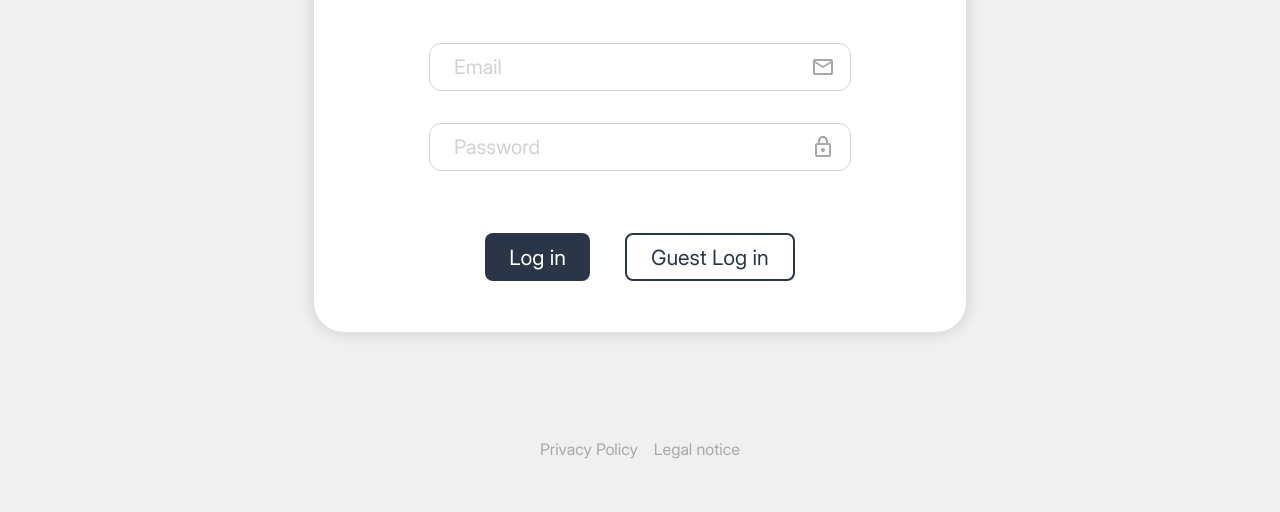
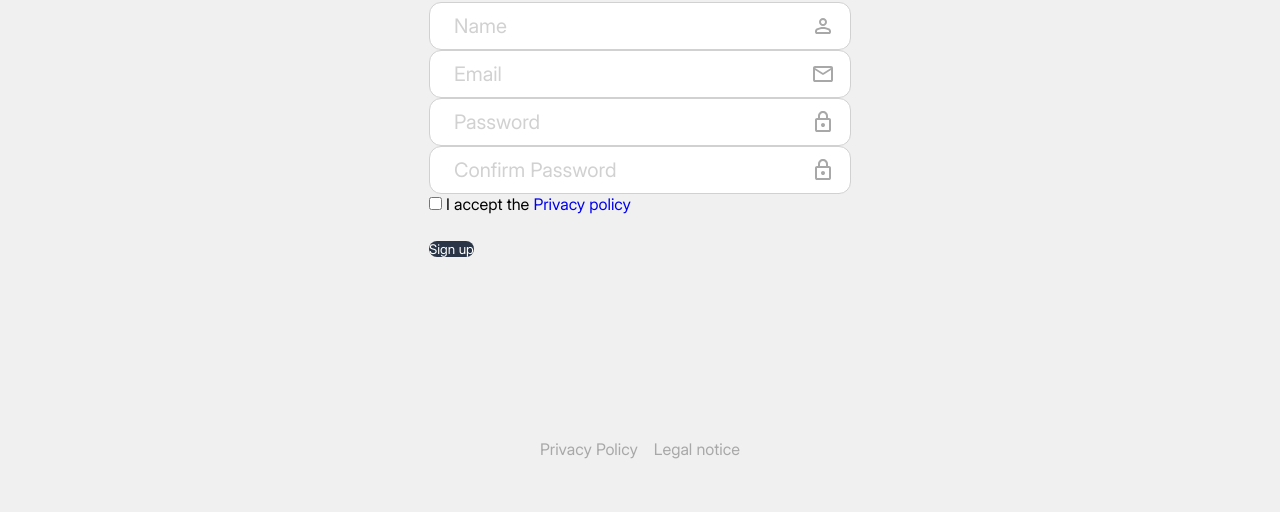
Before and after one commit to Lehnerma/join-3135, a plain HTML site: page index.html in a window 1280 px wide. Shown: the part 288-800 px from the top of the page. Drawn offline with Linux system fonts and the light colour scheme.

Commit message:
- beginn with the integration of the signup into the login

```diff
--- a/index.html
+++ b/index.html
@@ -16,12 +16,13 @@
       <img class="join-logo" src="./assets/img/logo-join-dark.svg" alt="page-1Logo" />
       <nav class="nav-login">
         <p class="span-nav-login">Not a Join user?</p>
-        <a href="./html/signUp.html" class="btn btn--primary btn--signup">Sign up</a>
+        <button id="" class="btn btn--primary btn--signup">Sign up</button>
       </nav>
     </header>
 
     <main class="main-login fade-in">
-      <article class="login-content">
+      <!-- login form -->
+      <article class="login-content dnone">
         <form id="" onsubmit="" return false; class="form-login" id="form_login">
           <section class="form--title">
             <h1 class="h1-login">Log in</h1>
@@ -45,6 +46,58 @@
           </section>
         </form>
       </article>
+
+      <!-- sign up form  -->
+      <article class="signup-content">
+        <form id="" onsubmit="" return false; class="form-signUp" id="form_login">
+
+          <div class="form--title">
+            <a href="../index.html"><img class="arrowBackToLogin" src="../assets/img/icons/general/Vector.svg" alt="pfeil zurück zum login"></a>
+           <h1 class="h1-signUp">Sign Up</h1>
+
+          </div>
+
+          <section class="input--section">
+            <input class="input" id="name" type="name" name="Name" placeholder="Name" autocomplete="Name"
+              pattern="[a-z0-9._%+-]+@[a-z0-9.-]+\.[a-z]{2,}$" title="Bitte gib einen Namen ein (z.B. Max Mustermann)"
+              required />
+            <img src="../assets/img/icons/input/person.svg" alt="letter icon" class="input--icon" />
+          </section>
+
+          <section class="input--section">
+            <input class="input" id="email" type="email" name="Email" placeholder="Email" autocomplete="email"
+              pattern="[a-z0-9._%+-]+@[a-z0-9.-]+\.[a-z]{2,}$"
+              title="Bitte gib eine gültige E-Mail-Adresse ein (z.B. max@mustermann.de)" required />
+            <img src="../assets/img/icons/input/mail.svg" alt="letter icon" class="input--icon" />
+          </section>
+
+          <section class="input--section">
+            <input class="input" type="password" name="Password" placeholder="Password"
+              pattern="(?=.*\d)(?=.*[a-z])(?=.*[A-Z]).{8,}"
+              title="Muss mindestens eine Zahl, einen Groß- und einen Kleinbuchstaben enthalten und mindestens 8 Zeichen lang sein"
+              required />
+            <img src="../assets/img/icons/input/lock.svg" alt="lock icon" class="input--icon" />
+          </section>
+
+          <section class="input--section">
+            <input class="input" type="password" name="Confirm Password" placeholder="Confirm Password"
+              pattern="(?=.*\d)(?=.*[a-z])(?=.*[A-Z]).{8,}"
+              title="Muss mindestens eine Zahl, einen Groß- und einen Kleinbuchstaben enthalten und mindestens 8 Zeichen lang sein"
+              required />
+            <img src="../assets/img/icons/input/lock.svg" alt="lock icon" class="input--icon" />
+          </section>
+
+          <section class="privacy-content">
+            <input type="checkbox" id="privacy" required><span >
+              I accept the <span></span><a href="privacyPolicy.html" target="_blank" class="acceptPrivacyPolicy"s >Privacy policy</a>
+          </section>
+
+          <section class="login-buttons">
+            <button type="submit" class="btn btn--primary">Sign up</button>
+          </section>
+
+        </form>
+      </article>
     </main>
     <footer class="footer-login">
       <div class="footer-content">
--- a/style.css
+++ b/style.css
@@ -7,6 +7,10 @@
   word-break: normal;
   scroll-behavior: smooth;
   font-family: "Inter-Regular", sans-serif;
+}
+
+.dnone{
+  display: none;
 }
 
 .btn {
```
Also changed, not shown: scripts/login.js (added).
